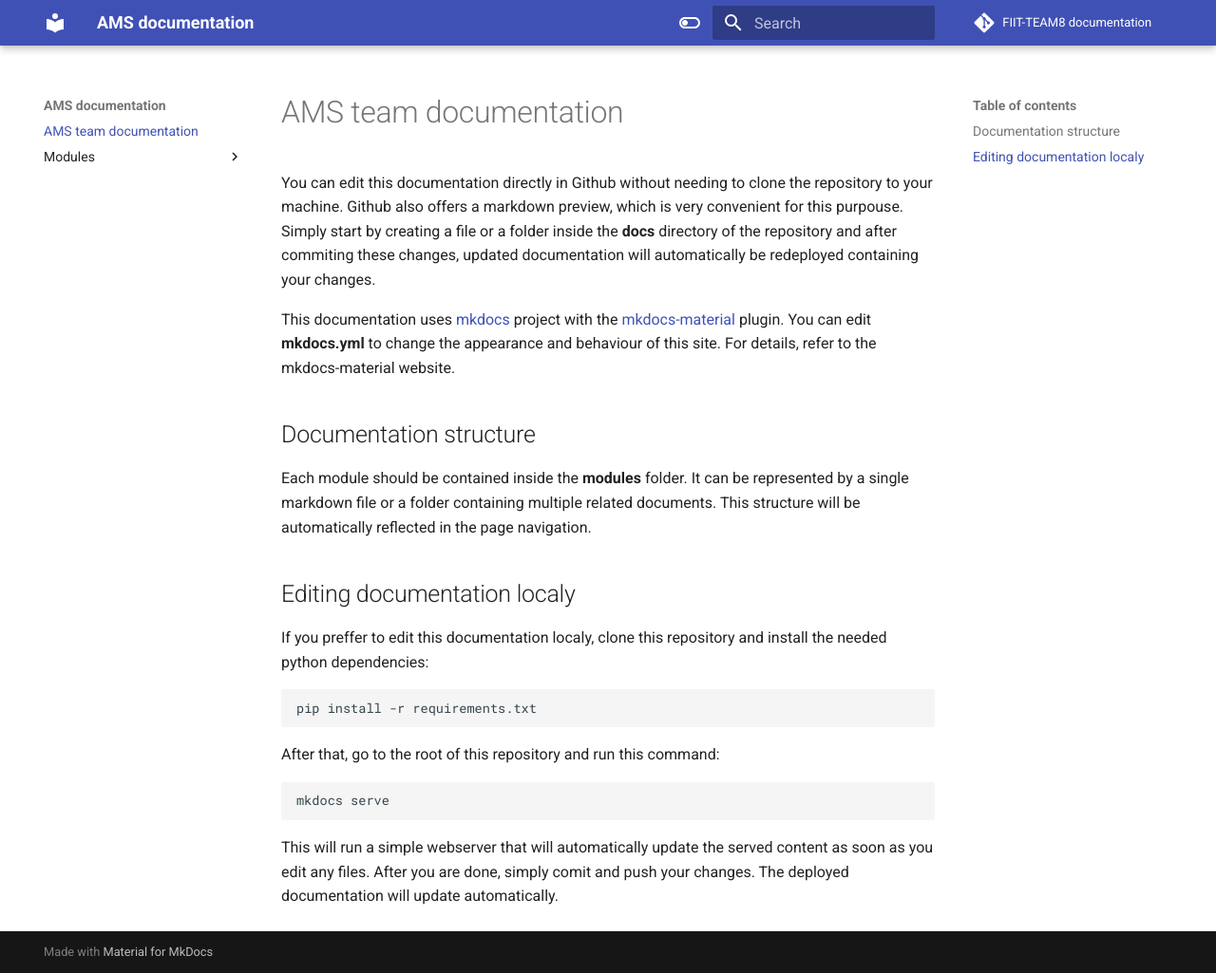
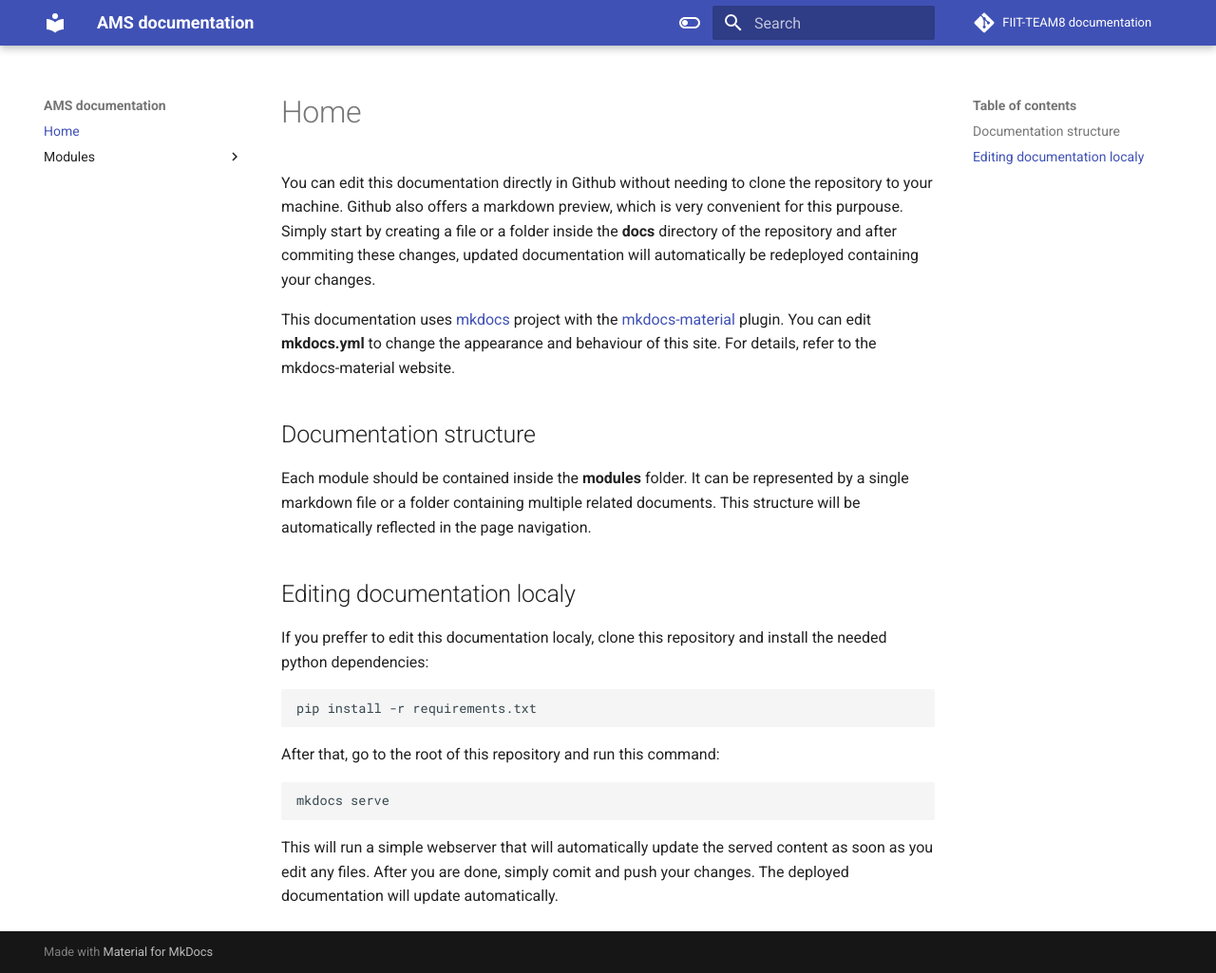
Before and after one commit to FIIT-TEAM8/team_documentation, an MkDocs documentation site: the page built from docs/index.md, in a window 1280 px wide and 1025 px high. Shown: the whole window at 95% size. Built offline with MkDocs 1.6.1 and Material for MkDocs 9.7.7, drawn with Linux system fonts in a browser that asks for light colours; comment, search, counter and statistics services are not loaded.

Commit message:
Update index.md

```diff
--- a/docs/index.md
+++ b/docs/index.md
@@ -1,4 +1,4 @@
-# AMS team documentation
+# Home
 
 You can edit this documentation directly in Github without needing to clone the repository to your machine. Github also offers a markdown preview, which is very convenient for this purpouse. Simply start by creating a file or a folder inside the **docs** directory of the repository and after commiting these changes, updated documentation will automatically be redeployed containing your changes.
 
```
